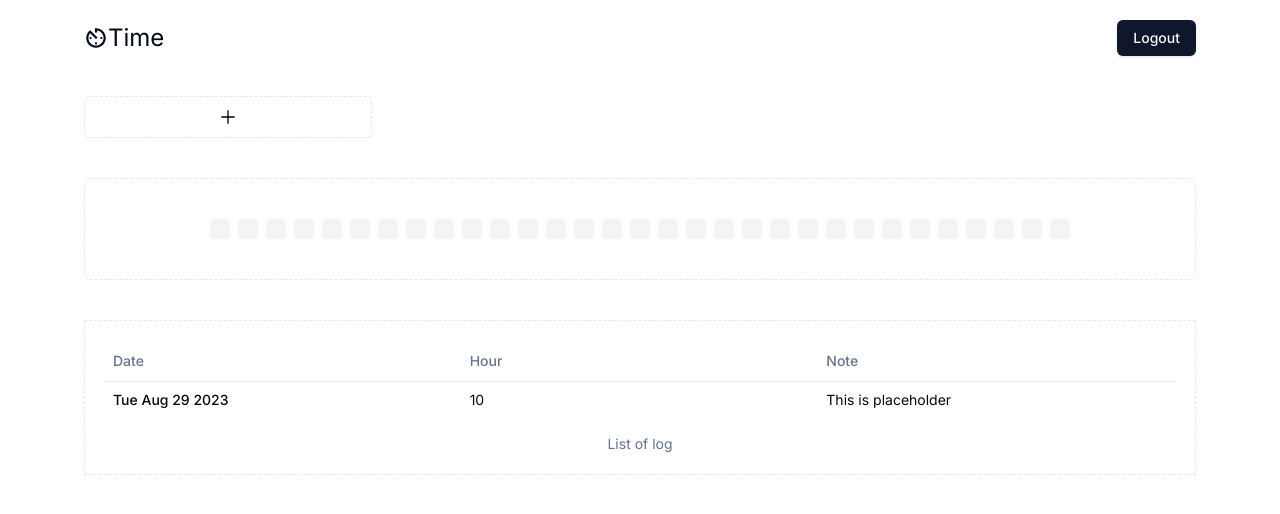
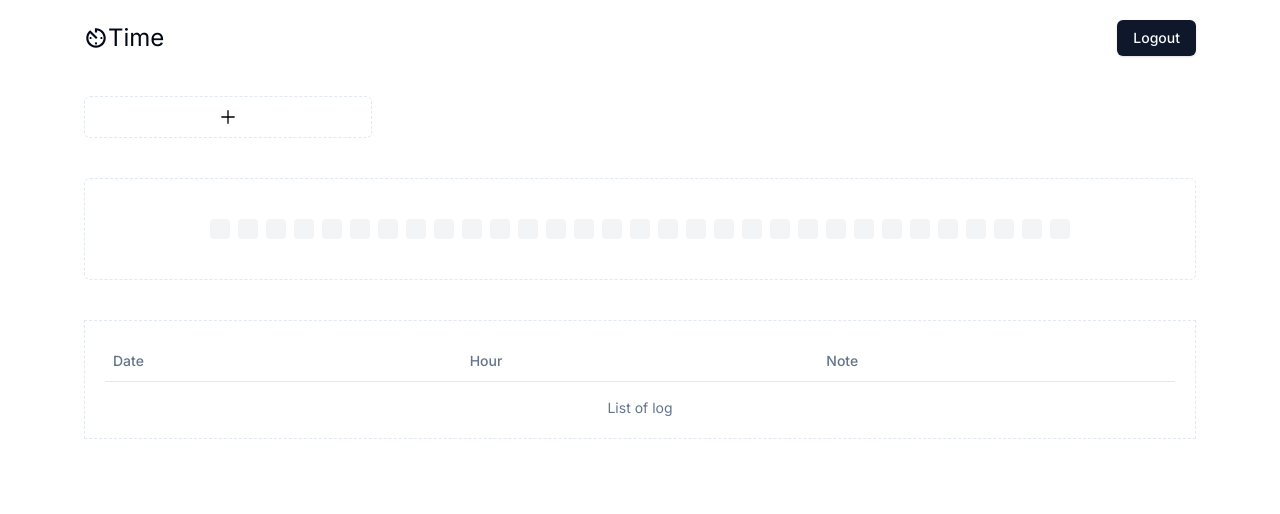
Before and after one commit to warlock7/time-log, a Next.js app: page / in a window 1280 px wide. Shown: the top 514 px of the page. Built offline with nearby package versions, Linux system fonts and the light colour scheme.

Commit message:
feat: show logs from state

```diff
--- a/src/components/Logs.tsx
+++ b/src/components/Logs.tsx
@@ -1,3 +1,5 @@
+'use client';
+
 import {
   Table,
   TableBody,
@@ -7,8 +9,13 @@ import {
   TableHeader,
   TableRow,
 } from '@/components/ui/table';
+import { cn } from '@/lib/utils';
+
+import { ILog, useLogStore } from '@/store';
 
 export default function Logs() {
+  const { logs } = useLogStore((state) => state);
+
   return (
     <div className="border border-dashed p-5">
       <Table>
@@ -21,13 +28,22 @@ export default function Logs() {
           </TableRow>
         </TableHeader>
         <TableBody>
-          <TableRow>
-            <TableCell className="font-medium">
-              {new Date().toDateString()}
-            </TableCell>
-            <TableCell>10</TableCell>
-            <TableCell>This is placeholder</TableCell>
-          </TableRow>
+          {Object.entries(logs)?.map(
+            ([key, log]: [key: string, log: ILog], index: number) => {
+              return (
+                <TableRow
+                  key={key}
+                  className={cn(log.hour < 5 ? 'bg-red-100' : '')}
+                >
+                  <TableCell className="font-medium">
+                    {log.date.toDateString()}
+                  </TableCell>
+                  <TableCell>{log.hour}</TableCell>
+                  <TableCell>{log.note}</TableCell>
+                </TableRow>
+              );
+            }
+          )}
         </TableBody>
       </Table>
     </div>
--- a/src/store/index.ts
+++ b/src/store/index.ts
@@ -1,6 +1,6 @@
 import { create } from 'zustand';
 
-type ILog = {
+export type ILog = {
   note: string;
   hour: number;
   date: Date;
```
